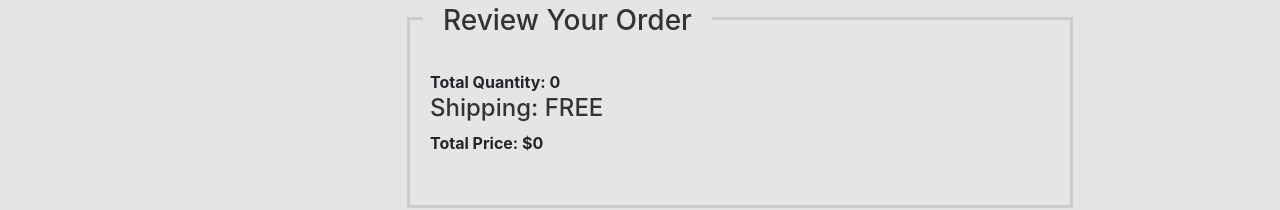
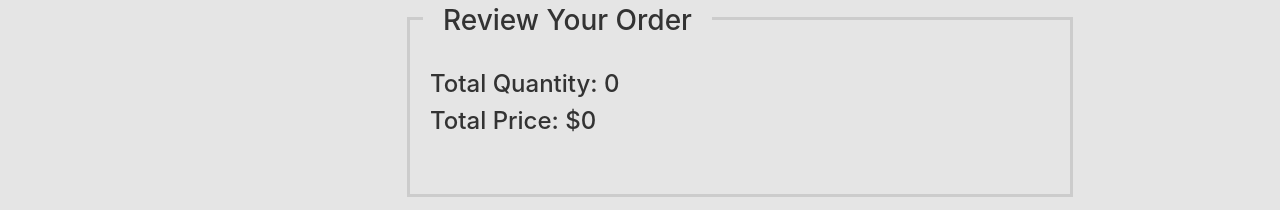
Before and after one commit to duonghuy112/fin3-ecommerce, an Angular app in the folder angular-ecommerce/: page /checkout in a window 1280 px wide. Shown: the part 1204-1414 px from the top of the page. Built offline with nearby package versions, Linux system fonts and the light colour scheme; no server answers.

Commit message:
checkout review-cart-details 170921

```diff
--- a/angular-ecommerce/src/app/components/checkout/checkout.component.html
+++ b/angular-ecommerce/src/app/components/checkout/checkout.component.html
@@ -242,9 +242,8 @@
 
                 <div class="form-area">
                     <h3>Review Your Order</h3>
-                    <b>Total Quantity: {{ totalQuantity }}</b>
-                    <h4>Shipping: FREE</h4>
-                    <B>Total Price: ${{ totalPrice }}</B>
+                    <h4>Total Quantity: {{ totalQuantity }}</h4>
+                    <h4>Total Price: ${{ totalPrice }}</h4>
                 </div>
                 <div class="text-center">
                     <button class="btn btn-info btn-lg">Purchase</button>
--- a/angular-ecommerce/src/app/components/checkout/checkout.component.ts
+++ b/angular-ecommerce/src/app/components/checkout/checkout.component.ts
@@ -1,3 +1,4 @@
+import { CartService } from './../../services/cart.service';
 import { MyCustomValidators } from './../../validators/my-custom-validators';
 import { City } from './../../common/city';
 import { Country } from './../../common/country';
@@ -27,7 +28,8 @@ export class CheckoutComponent implements OnInit {
   creditCardYears: number[] = [];
 
   constructor(private formBuilder: FormBuilder,
-              private formService: FormServiceService) { }
+              private formService: FormServiceService,
+              private cartService: CartService) { }
 
   ngOnInit(): void {
     this.checkoutFormGroup = this.formBuilder.group({
@@ -66,13 +68,16 @@ export class CheckoutComponent implements OnInit {
       })
     });
 
+    // cart details
+    this.reviewCartDetails();
+
     // populate countries on shipping address
     this.formService.getCountry().subscribe(
       data => {
         console.log("Retrieved countries: " + JSON.stringify(data));
         this.countries = data;
       }
-    )
+    );
 
     // populate credit card month
     const startMonth: number = new Date().getMonth() + 1;
@@ -136,4 +141,16 @@ export class CheckoutComponent implements OnInit {
       }
     );
   }
+
+  reviewCartDetails() {
+    // subscribe to totalQuanity
+    this.cartService.totalQuantity.subscribe(
+      data => this.totalQuantity = data
+    );
+
+    // subscribe to totalPrice
+    this.cartService.totalPrice.subscribe(
+      data => this.totalPrice = data
+    );
+  }
 }
--- a/angular-ecommerce/src/app/services/cart.service.ts
+++ b/angular-ecommerce/src/app/services/cart.service.ts
@@ -1,6 +1,6 @@
 import { CartItem } from './../common/cart-item';
 import { Injectable } from '@angular/core';
-import { Subject } from 'rxjs';
+import { BehaviorSubject, Subject } from 'rxjs';
 import { Product } from '../common/product';
 
 @Injectable({
@@ -9,8 +9,8 @@ import { Product } from '../common/product';
 export class CartService {
 
   cartItems: CartItem[] = [];
-  totalPrice: Subject<number> = new Subject<number>();
-  totalQuantity: Subject<number> = new Subject<number>();
+  totalPrice: Subject<number> = new BehaviorSubject<number>(0);
+  totalQuantity: Subject<number> = new BehaviorSubject<number>(0);
 
   constructor() { }
 
```
